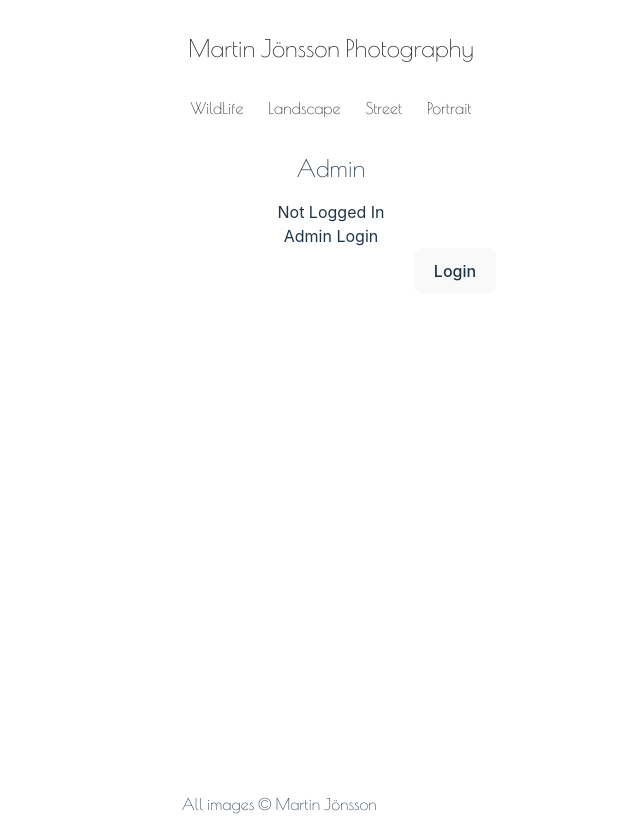
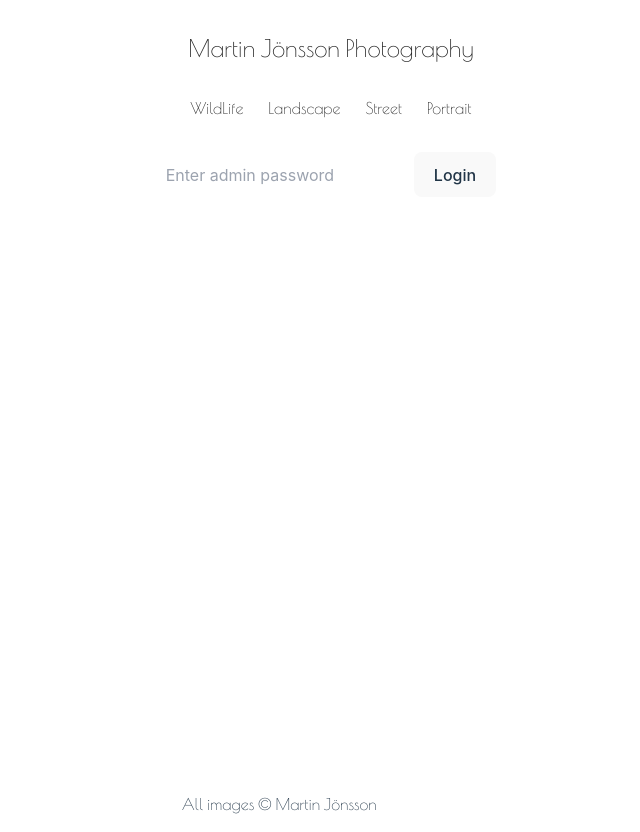
Before and after one commit to Martin-Joensson/photo-gallery, a React (Vite) app: page /admin in a window 1280 px wide. Shown: the whole page, without its empty margins (309-949 px from the left). Built offline with nearby package versions, Linux system fonts and the light colour scheme; a web font is replaced by a local one.

Commit message:
added simplyfied admin

```diff
--- a/src/pages/Admin.jsx
+++ b/src/pages/Admin.jsx
@@ -1,21 +1,38 @@
+// Admin.jsx
 import { useState } from "react";
-import { Login } from "./Login";
 import { Upload } from "../components/Upload";
 
 export const Admin = () => {
-  const [loggedIn, setLoggedIn] = useState(false);
+  const [password, setPassword] = useState("");
+  const [authenticated, setAuthenticated] = useState(false);
+
+  const handleLogin = (e) => {
+    e.preventDefault();
+    if (password === import.meta.env.VITE_ADMIN_PASSWORD) {
+      setAuthenticated(true);
+    } else {
+      alert("Wrong password");
+    }
+  };
+
+  if (!authenticated) {
+    return (
+      <form onSubmit={handleLogin}>
+        <input
+          type="password"
+          value={password}
+          onChange={(e) => setPassword(e.target.value)}
+          placeholder="Enter admin password"
+        />
+        <button type="submit">Login</button>
+      </form>
+    );
+  }
+
   return (
     <div>
-      <h2 className="my-4 text-2xl font-headerFont">Admin</h2>
-      {loggedIn ? (
-        <Upload />
-      ) : (
-        <div>
-          <p>Not Logged In</p>{" "}
-          <Login loggedIn={loggedIn} setLoggedIn={setLoggedIn} />
-        </div>
-      )}
-
+      <h1>Admin Panel</h1>
+      <Upload />
     </div>
   );
 };
```
